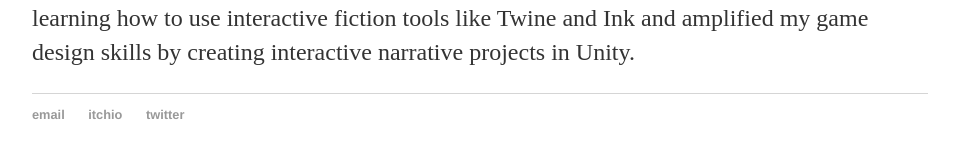
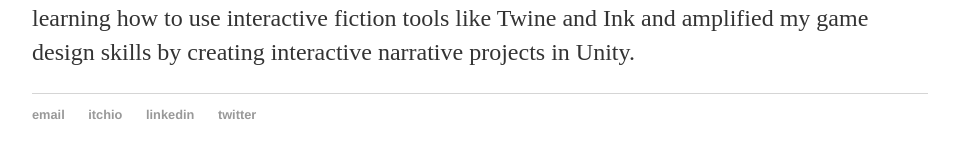
Before and after one commit to toyinariyo/toyinariyo.github.io, a Jekyll site: the page built from index.html, in a window 1280 px wide. Shown: the part 375-533 px from the top of the page, without its empty margins (160-1119 px from the left). Built offline with Jekyll 4.4.1, drawn with Linux system fonts in a browser that asks for light colours.

Commit message:
Adding Linkedin profile to footer links
Linkedin profile added as hyperlink to footer

```diff
--- a/_layouts/default.html
+++ b/_layouts/default.html
@@ -24,6 +24,7 @@
     		<ul>
         		<li><a href="mailto:toyinariyo66@gmail.com">email</a></li>
 			<li><a href="https://toyinariyo.itch.io">itchio</a></li>
+			<li><a href="https://www.linkedin.com/in/oluwatoyin-ariyo-8b4278199/">linkedin</a></li>
         		<li><a href="https://twitter.com/toyinariyo66">twitter</a></li>
 			</ul>
 		</footer>
```
